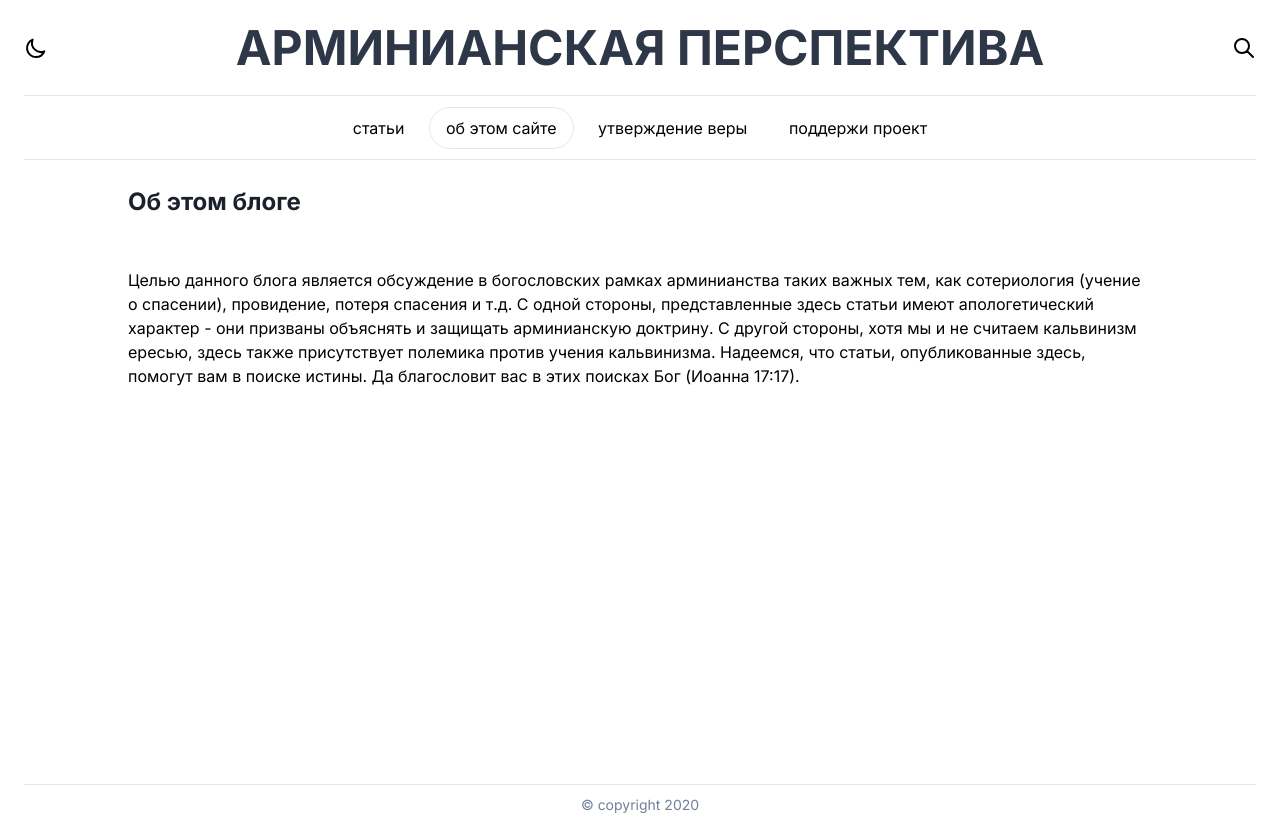
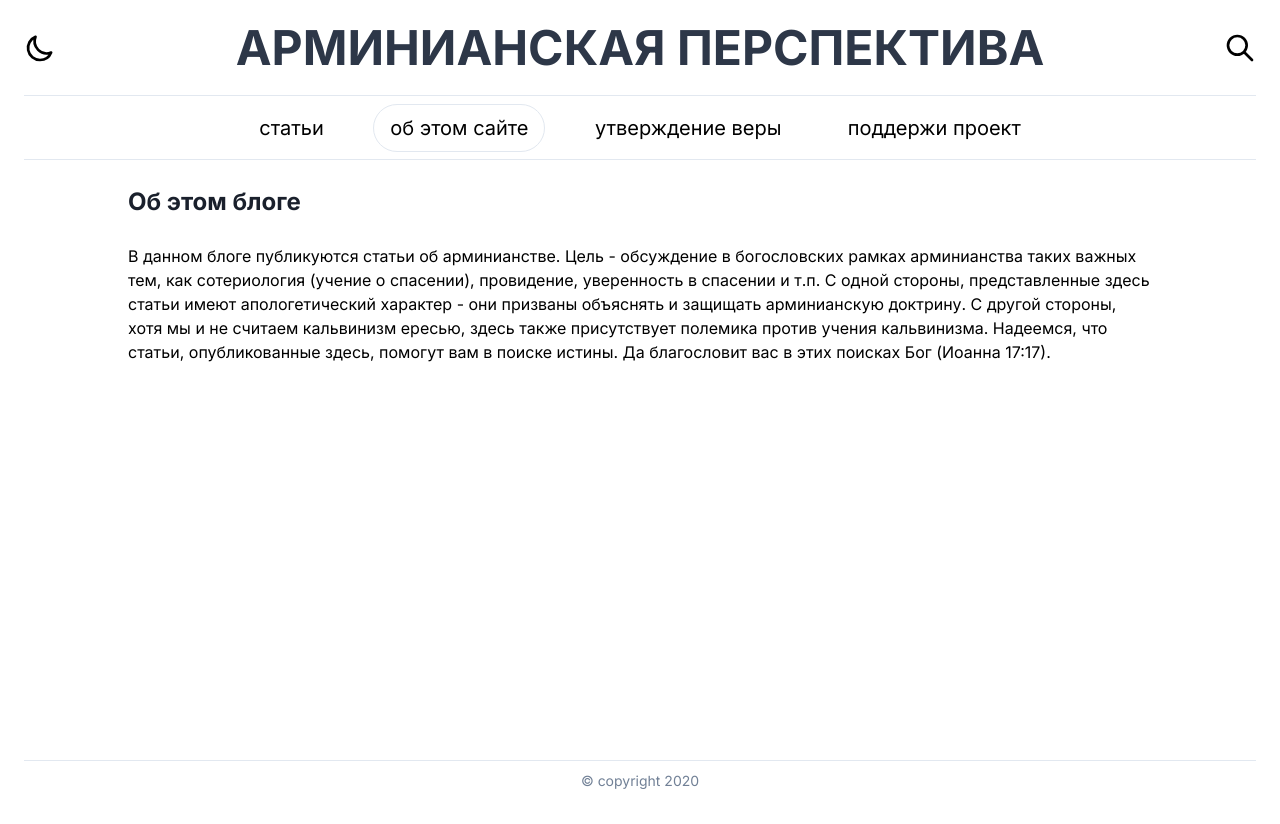
Before and after one commit to kartaiev/arminian-perspective-blog, a Next.js app in the folder client/: page /about in a window 1280 px wide. After the commit the page ends 800 px from the top, so only its background shows below. Built offline with nearby package versions, Linux system fonts and the light colour scheme.

Commit message:
animation on hover

```diff
--- a/client/components/PostCard.js
+++ b/client/components/PostCard.js
@@ -2,19 +2,20 @@ import React from "react";
 import Link from "next/link";
 import PostCover from "./PostCover";
 import PostAuthorDate from "./PostAuthorDate";
+import { motion } from "framer-motion";
 
 const PostCard = ({ slug, publishedAt, mainImage, title, subtitle }) => {
   return (
     slug && (
       <Link href="/post/[slug]" as={`/post/${slug.current}`}>
-        <a className="mt-6 border-none">
+        <motion.a whileHover="hover" className="mt-6 border-none">
           {mainImage && <PostCover mainImage={mainImage} title={title} />}
           <div className="pt-8">
             <h1 className="font-bold text-gray-800 text-2xl">{title}</h1>
             <h2 className="font-semibold text-gray-800 my-6">{subtitle}</h2>
             <PostAuthorDate secondProp={""} publishedAt={publishedAt} />
           </div>
-        </a>
+        </motion.a>
       </Link>
     )
   );
--- a/client/components/layout/Header.js
+++ b/client/components/layout/Header.js
@@ -6,7 +6,7 @@ const Header = () => {
     <>
       <div className="h-24 border-b border-gray-300 flex items-center justify-between">
         <svg
-          className="w-6 h-6"
+          className="w-6 h-6 xl:w-8 xl:h-8"
           fill="none"
           stroke="currentColor"
           viewBox="0 0 24 24"
@@ -23,7 +23,7 @@ const Header = () => {
           Арминианская перспектива
         </h1>
         <svg
-          className="w-6 h-6"
+          className="w-6 h-6 xl:w-8 xl:h-8"
           fill="none"
           stroke="currentColor"
           viewBox="0 0 24 24"
--- a/client/components/layout/Layout.js
+++ b/client/components/layout/Layout.js
@@ -6,7 +6,9 @@ const Layout = ({ children }) => {
   return (
     <>
       <Header />
-      <main className="px-0 flex flex-col flex-1">{children}</main>
+      <main className="px-0 md:px-16 lg:px-0 flex flex-col flex-1">
+        {children}
+      </main>
       <Footer />
     </>
   );
--- a/client/components/layout/Nav.js
+++ b/client/components/layout/Nav.js
@@ -1,27 +1,46 @@
-import React, { useContext, useState } from "react";
-import { GlobalContext } from "context/global.context";
-import { motion } from "framer-motion";
+import React, { useState } from "react";
+import Link from "next/link";
+import { useRouter } from "next/router";
+import { useToggle } from "../../hooks/useToggle";
 
 const Nav = () => {
-  const [opened, setOpened] = useState(false);
+  const pathName = useRouter().pathname;
 
-  const handleOpen = () => {
-    setOpened((state) => !state);
-  };
+  const { isToggled, toggle } = useToggle();
 
-  const { links } = useContext(GlobalContext);
+  const pages = [
+    { label: "статьи", path: "/" },
+    { label: "об этом сайте", path: "/about" },
+    { label: "утверждение веры", path: "/statement" },
+    { label: "поддержи проект", path: "/give" },
+  ];
+
+  const links = pages.map(({ label, path }) => {
+    return (
+      <li
+        key={path}
+        className={
+          pathName === path ? "active" : "inactive hover:border-gray-300"
+        }
+      >
+        <Link href={path}>
+          <a className="border-none">{label}</a>
+        </Link>
+      </li>
+    );
+  });
 
   return (
     <div>
       <div className="h-10 lg:h-16 w-full border-b border-gray-300 flex items-center justify-center">
-        <ul className="hidden lg:w:2/3 xl:w-1/2  h-full lg:flex lg:items-center lg:justify-around">
+        <ul className="hidden md:text-lg lg:text-xl xl:w-3/4 xl:px-12  h-full lg:flex lg:items-center lg:justify-around">
           {links}
         </ul>
-        <button onClick={handleOpen} className="lg:hidden  focus:outline-none">
+        <button onClick={toggle} className="lg:hidden  focus:outline-none">
           меню
         </button>
       </div>
-      {opened && (
+      {isToggled && (
         <ul className="h-26 py-2 flex items-center justify-center flex-wrap border-b border-gray-300">
           {links}
         </ul>
--- a/client/context/global.context.js
+++ b/client/context/global.context.js
@@ -5,33 +5,5 @@ import { useRouter } from "next/router";
 export const GlobalContext = createContext(undefined, undefined);
 
 export const GlobalProvider = ({ children }) => {
-  const pathName = useRouter().pathname;
-
-  const pages = [
-    { label: "статьи", path: "/" },
-    { label: "об этом сайте", path: "/about" },
-    { label: "утверждение веры", path: "/statement" },
-    { label: "поддержи проект", path: "/give" },
-  ];
-
-  const links = pages.map(({ label, path }) => {
-    return (
-      <li
-        key={path}
-        className={
-          pathName === path ? "active" : "inactive hover:border-gray-300"
-        }
-      >
-        <Link href={path}>
-          <a className="border-none">{label}</a>
-        </Link>
-      </li>
-    );
-  });
-
-  return (
-    <GlobalContext.Provider value={{ links, pathName }}>
-      {children}
-    </GlobalContext.Provider>
-  );
+  return <GlobalContext.Provider value={{}}>{children}</GlobalContext.Provider>;
 };
--- a/client/hooks/useToggle.js
+++ b/client/hooks/useToggle.js
@@ -1,7 +1,7 @@
 import { useState } from "react";
 
 export const useToggle = (initial = false) => {
-  const { isToggled, setToggle } = useState(initial);
-  const toggle = () => setToggle(!isToggled);
+  const [isToggled, setToggle] = useState(initial);
+  const toggle = () => setToggle((state) => !state);
   return { isToggled, setToggle, toggle };
 };
--- a/client/package.json
+++ b/client/package.json
@@ -4,9 +4,13 @@
   "description": "",
   "main": "index.js",
   "dependencies": {
+    "@chakra-ui/core": "^0.8.0",
+    "@emotion/core": "^10.0.35",
+    "@emotion/styled": "^10.0.27",
     "@sanity/block-content-to-react": "^2.0.7",
     "@sanity/client": "^1.150.7",
     "date-fns": "^2.16.1",
+    "emotion-theming": "^10.0.27",
     "framer-motion": "^2.6.10",
     "groq": "^1.150.1",
     "next": "^9.5.3",
--- a/client/pages/about.js
+++ b/client/pages/about.js
@@ -5,16 +5,17 @@ const About = () => {
   return (
     <Layout>
       <div className="flex flex-col justify-between max-w-5xl  mx-auto">
-        <h1 className="text-2xl font-bold text-gray-900 my-6">Об этом блоге</h1>
+        <h1 className="text-2xl font-bold text-gray-900 mt-6">Об этом блоге</h1>
         <p>
-          Целью данного блога является обсуждение в богословских рамках
-          арминианства таких важных тем, как сотериология (учение о спасении),
-          провидение, потеря спасения и т.д. C одной стороны, представленные
-          здесь статьи имеют апологетический характер - они призваны объяснять и
-          защищать арминианскую доктрину. С другой стороны, хотя мы и не считаем
-          кальвинизм ересью, здесь также присутствует полемика против учения
-          кальвинизма. Надеемся, что статьи, опубликованные здесь, помогут вам в
-          поиске истины. Да благословит вас в этих поисках Бог (Иоанна 17:17).
+          В данном блоге публикуются статьи об арминианстве. Цель - обсуждение в
+          богословских рамках арминианства таких важных тем, как сотериология
+          (учение о спасении), провидение, уверенность в спасении и т.п. C одной
+          стороны, представленные здесь статьи имеют апологетический характер -
+          они призваны объяснять и защищать арминианскую доктрину. С другой
+          стороны, хотя мы и не считаем кальвинизм ересью, здесь также
+          присутствует полемика против учения кальвинизма. Надеемся, что статьи,
+          опубликованные здесь, помогут вам в поиске истины. Да благословит вас
+          в этих поисках Бог (Иоанна 17:17).
         </p>
       </div>
     </Layout>
--- a/client/pages/index.js
+++ b/client/pages/index.js
@@ -1,10 +1,13 @@
 import React from "react";
 import Layout from "../components/layout/Layout";
 import PostCard from "../components/PostCard";
-
+import { Tooltip } from "@chakra-ui/core";
 import { getAllPosts } from "../lib/api";
+import { useToggle } from "../hooks/useToggle";
 
 const App = ({ posts = [] }) => {
+  const { isToggled, toggle } = useToggle();
+
   const previews = posts.map(
     ({
       _id,
@@ -27,7 +30,46 @@ const App = ({ posts = [] }) => {
 
   return (
     <Layout>
-      <div className="mb-6 grid grid-cols-1 gap-6 lg:grid-cols-2 lg:mt-6 lg:mx-32 xl:grid-cols-3 xl:gap-12">
+      <div className="hidden h-10 px-32 mt-6 lg:flex justify-start items-center">
+        <button onClick={toggle} className="focus:outline-none">
+          {isToggled ? (
+            <Tooltip hasArrow label="отобразить сеткой" placement="top">
+              <svg
+                className="w-8 h-8"
+                fill="none"
+                stroke="currentColor"
+                viewBox="0 0 24 24"
+                xmlns="http://www.w3.org/2000/svg"
+              >
+                <path
+                  strokeLinecap="round"
+                  strokeLinejoin="round"
+                  strokeWidth="2"
+                  d="M4 6a2 2 0 012-2h2a2 2 0 012 2v2a2 2 0 01-2 2H6a2 2 0 01-2-2V6zM14 6a2 2 0 012-2h2a2 2 0 012 2v2a2 2 0 01-2 2h-2a2 2 0 01-2-2V6zM4 16a2 2 0 012-2h2a2 2 0 012 2v2a2 2 0 01-2 2H6a2 2 0 01-2-2v-2zM14 16a2 2 0 012-2h2a2 2 0 012 2v2a2 2 0 01-2 2h-2a2 2 0 01-2-2v-2z"
+                />
+              </svg>
+            </Tooltip>
+          ) : (
+            <Tooltip hasArrow label="отобразить списком" placement="top">
+              <svg
+                className="w-8 h-8"
+                fill="none"
+                stroke="currentColor"
+                viewBox="0 0 24 24"
+                xmlns="http://www.w3.org/2000/svg"
+              >
+                <path
+                  strokeLinecap="round"
+                  strokeLinejoin="round"
+                  strokeWidth="2"
+                  d="M4 6h16M4 10h16M4 14h16M4 18h16"
+                />
+              </svg>
+            </Tooltip>
+          )}
+        </button>
+      </div>
+      <div className="mb-6 grid grid-cols-1 gap-6 lg:grid-cols-2 lg:mt-2 lg:mx-32 xl:grid-cols-3 xl:gap-12">
         {previews}
       </div>
     </Layout>
--- a/client/styles/tailwind.css
+++ b/client/styles/tailwind.css
@@ -16,7 +16,7 @@ body {
     font-family: Inter, sans-serif;
 }
 main {
-    height: calc(100% - 11rem);
+    height: calc(100% - 12.5rem);
 }
 .footer {
     grid-row-start: 2;
```
Also changed, not shown: client/components/PostCover.js (+13 -3 lines), 1 other file (tests, documents, lock files or other folders).
